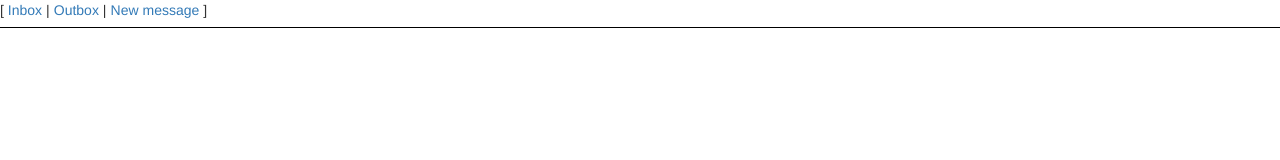
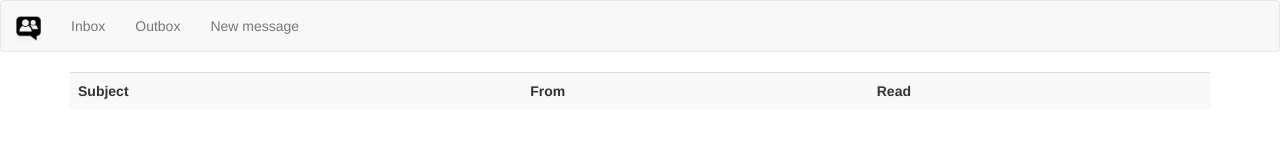
Before and after one commit to Solverj/inf5750-touch-based-app, a plain HTML site: page index.html at #/view1 in a window 1280 px wide. Drawn offline with nearby package versions, Linux system fonts and the light colour scheme.

Commit message:
Added some Bootstarp stuff

```diff
--- a/index.html
+++ b/index.html
@@ -27,20 +27,37 @@
     var serverResponse = JSON.parse(xhReq.responseText);
     var dhi = serverResponse.activities.dhis.href;
 </script>
+
 <body>
+<nav class="navbar navbar-default" role="navigation">
+    <div class="container-fluid">
+        <!-- Brand and toggle get grouped for better mobile display -->
+        <div class="navbar-header">
+            <button type="button" class="navbar-toggle collapsed" data-toggle="collapse" data-target="#bs-example-navbar-collapse-1">
+                <span class="sr-only">Toggle navigation</span>
+                <span class="icon-bar"></span>
+                <span class="icon-bar"></span>
+                <span class="icon-bar"></span>
+            </button>
+            <a class="navbar-brand" href="#/view1"><img alt="Brand" src="img/icon.png" height="25"></a>
+        </div>
 
-<ul class="menu">
-    <li><a href="#/view1">Inbox</a></li>
-    <li><a href="#/view2">Outbox</a></li>
-    <li><a href="#/view3">New message</a></li>
-</ul>
+        <!-- Collect the nav links, forms, and other content for toggling -->
+        <div class="collapse navbar-collapse" id="bs-example-navbar-collapse-1">
+            <ul class="nav navbar-nav">
+                <li><a href="#/view1">Inbox</a></li>
+                <li><a href="#/view2">Outbox</a></li>
+                <li><a href="#/view3">New message</a></li>
+        </div><!-- /.navbar-collapse -->
+    </div><!-- /.container-fluid -->
+</nav>
 
 <!--[if lt IE 7]>
 <p class="browsehappy">You are using an <strong>outdated</strong> browser. Please <a href="http://browsehappy.com/">upgrade
     your browser</a> to improve your experience.</p>
 <![endif]-->
 
-<div class="container "ng-view></div>
+<div class="container" ng-view></div>
 
 <!--<div>Angular seed app: v<span app-version></span></div> -->
 
--- a/view1/view1.html
+++ b/view1/view1.html
@@ -1,11 +1,13 @@
-<div ng-class="container"
-    <div ng-app="" ng-controller="retriveUserConversations">
+<div ng-class="container">
+    <div ng-app="" ng-controller="retriveUserConversations" class="table-responsive">
 
-        <table>
+        <table class="table table-striped">
+            <tr><th>Subject</th><th>From</th><th>Read</th></tr>
             <tr ng-repeat="message in messageList">
-                <td><a href="#/view4/{{message.id}}">{{ message.subject }}</a></td>
+                <td ><a href="#/view4/{{message.id}}">{{ message.subject }}</a></td>
                 <td>{{ message.lastSenderFirstname + " " + message.lastSenderSurname}}</td>
-                <td> <img ng-src="img/readMessage.png" ng-show="message.read == true" width="30">
+                <td>
+                    <img ng-src="img/readMessage.png" ng-show="message.read == true" width="30">
                     <img ng-src="img/unreadyMessage.png" ng-show="message.read == false" width="25">
                 </td>
             </tr>
--- a/view1/view1.js
+++ b/view1/view1.js
@@ -14,8 +14,8 @@ angular.module('myApp.view1', ['ngRoute'])
 }]);
 
 function retriveUserConversations($scope, $http) {
-  $http.get(dhi + '/api/currentUser/inbox/messageConversations')
-      .success(function(response) {
+  $http.get(dhi + '/api/currentUser/inbox/messageConversations').success(function(response) {
         $scope.messageList = response;
+
       });
 }
```
Also changed, not shown: view2/view2.html (+1 -1 lines), view3/view3.html (+5 -3 lines), 2 other files.
